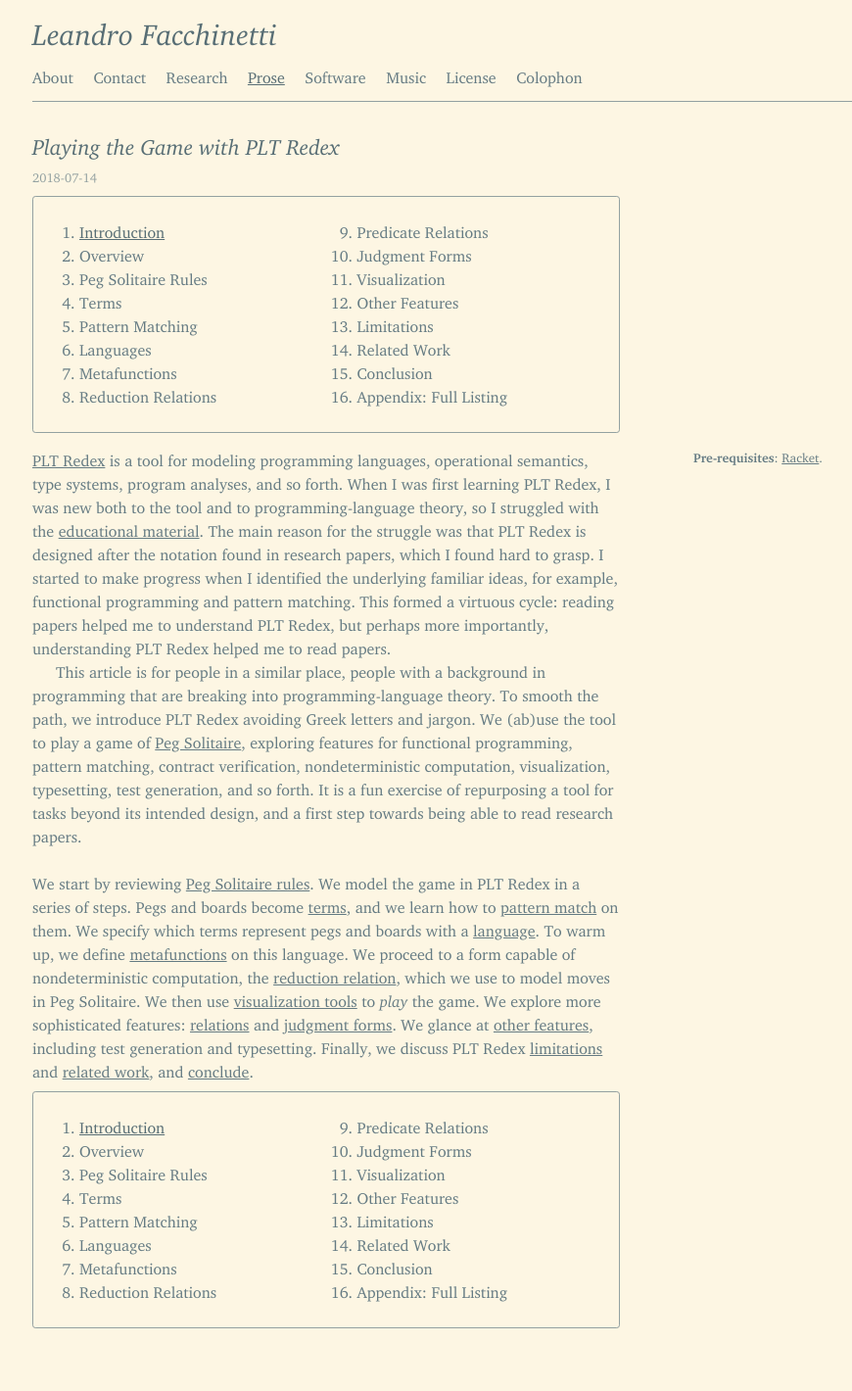
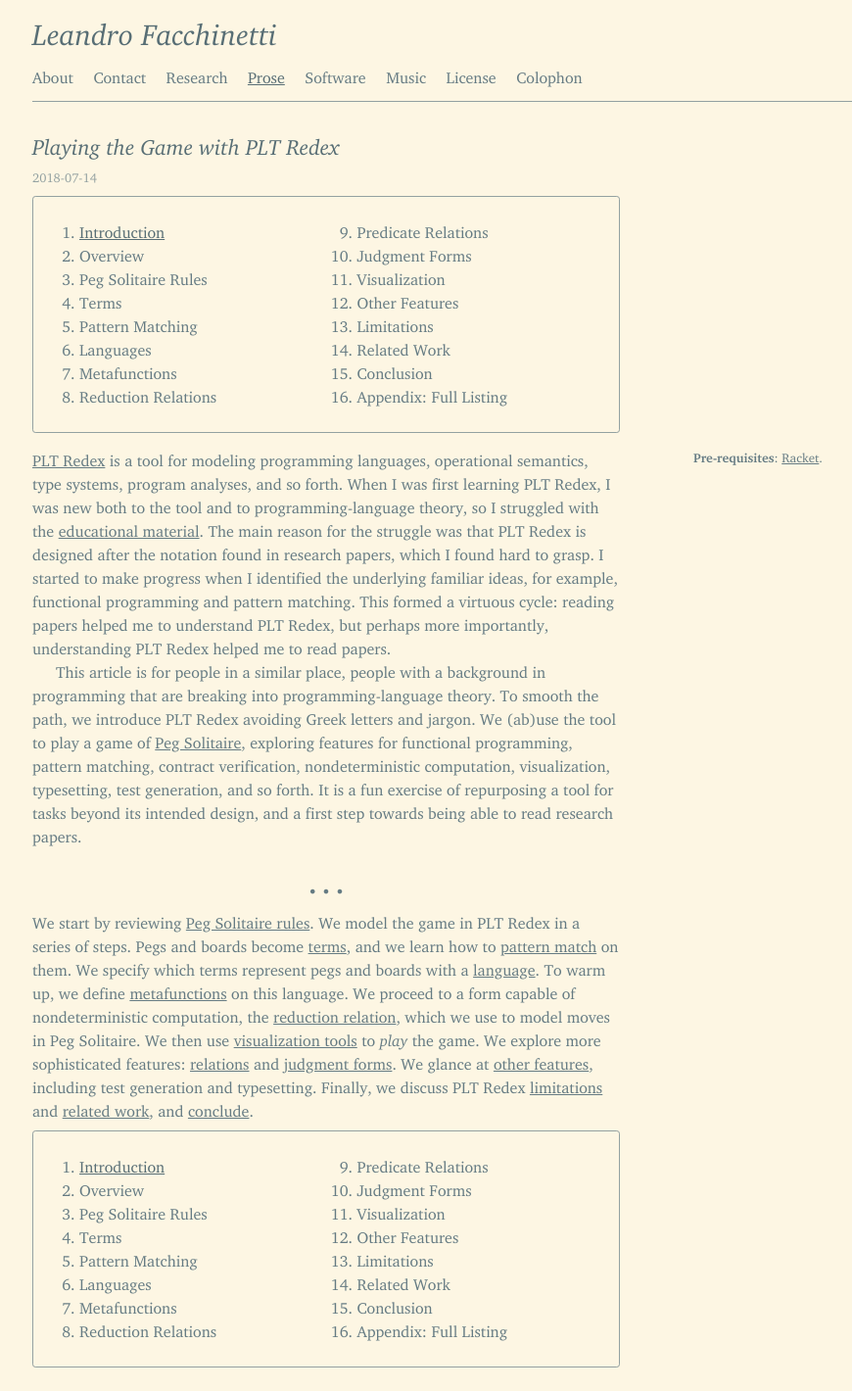
Before and after one commit to leafac/leafac.com, a Jekyll site: the page built from prose/playing-the-game-with-plt-redex/index.md, in a window 1280 px wide. Shown: the whole page at 98% size, without its empty margins (107-977 px from the left). Built offline with Jekyll 4.4.1, drawn with Linux system fonts in a browser that asks for light colours; before the commit the page ends 1380 px from its top, so only the background shows below that.

Commit message:
Better ‘hr’

```diff
--- a/stylesheets/main.scss
+++ b/stylesheets/main.scss
@@ -319,8 +319,12 @@
 
 hr {
   border: none;
-  margin: $space--none;
-  height: $space--large;
+  margin: $space--extra-large;
+  &::before {
+    display: block;
+    text-align: center;
+    content: "• • •";
+  }
 }
 
 // ---------------------------------------------------------------------------------------------------
```
